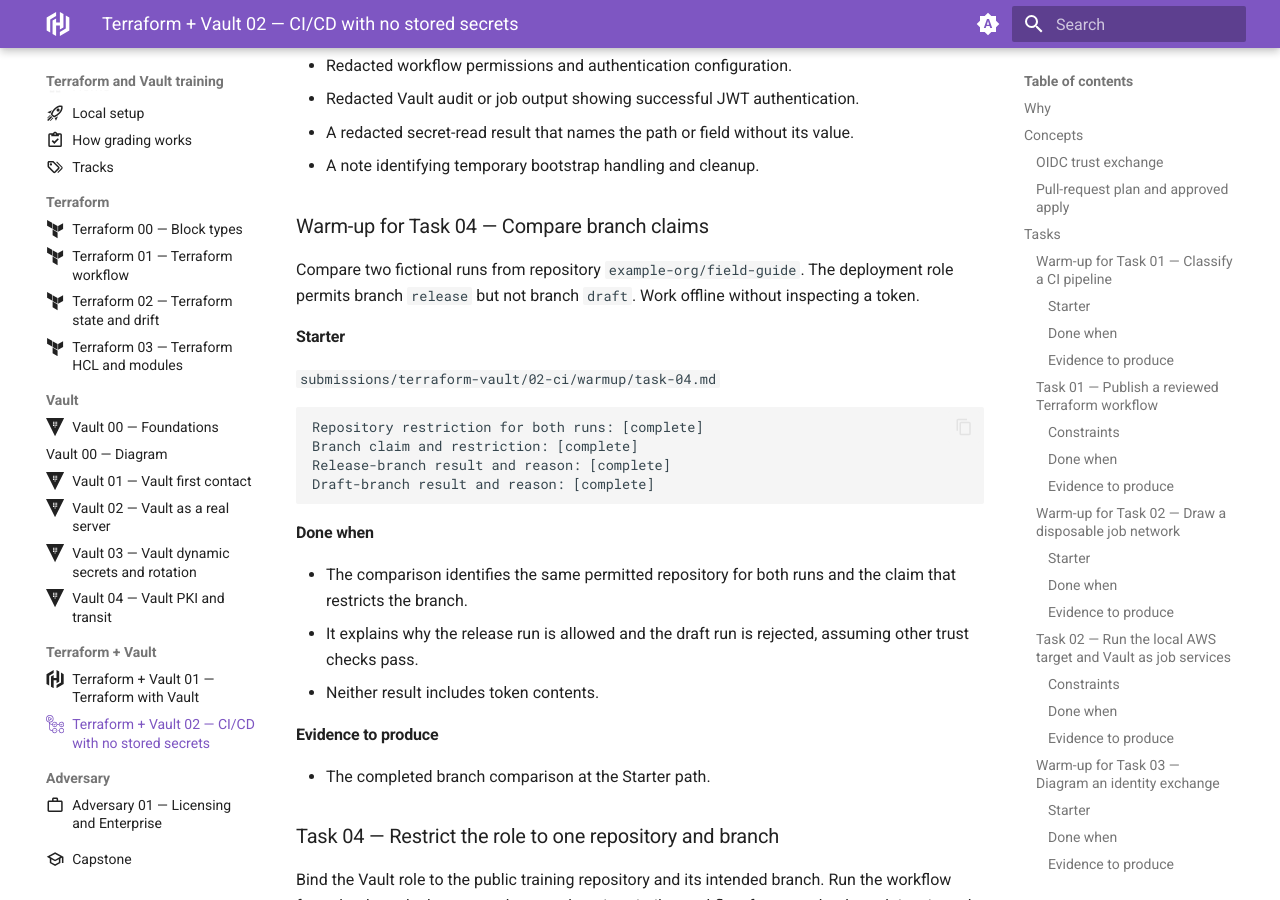
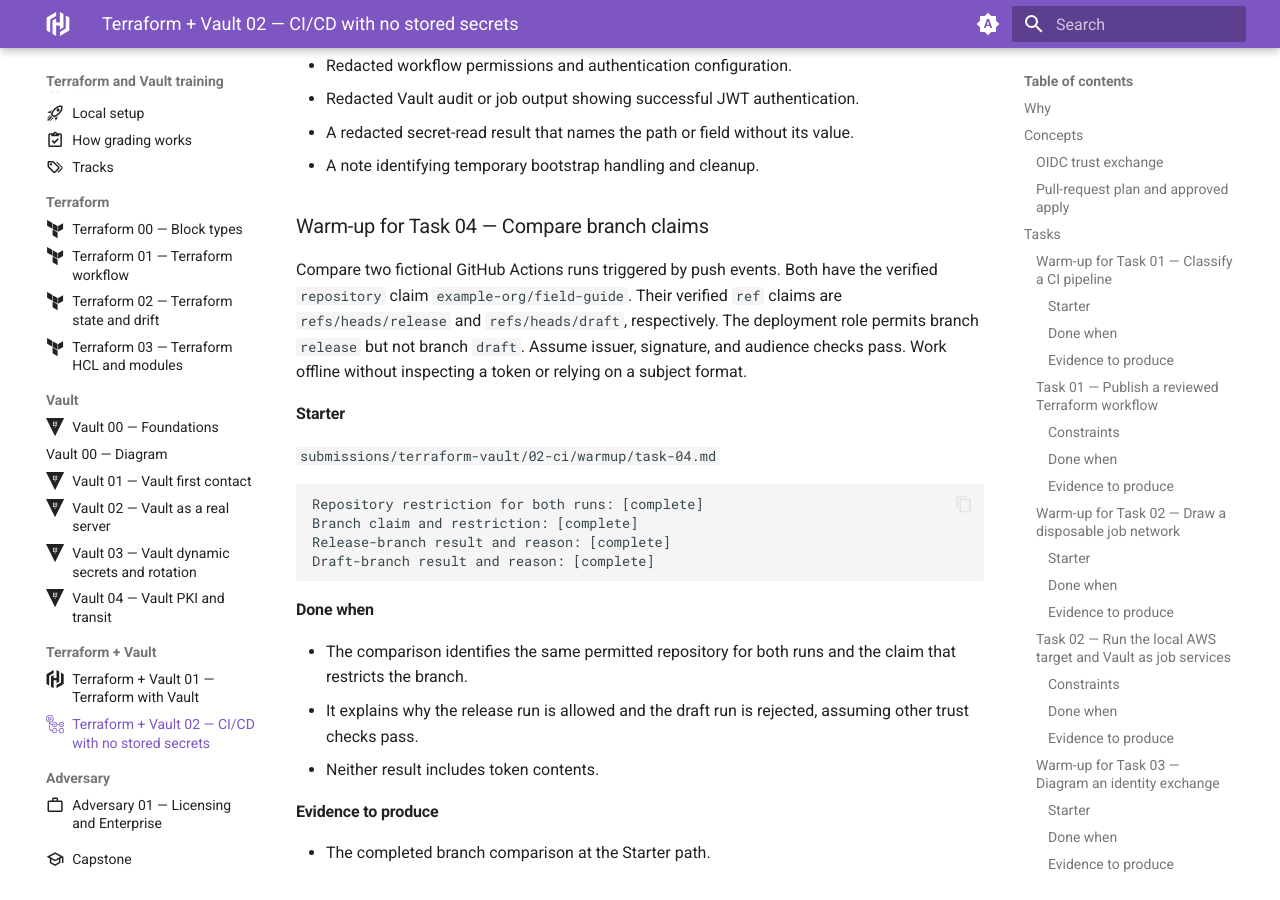
Before and after one commit to OpalBolt/Hashicorp-Katas, an MkDocs documentation site: the page built from docs/slices/terraform-vault/02-ci.md, in a window 1280 px wide and 900 px high, scrolled down 7457 px. Built offline with MkDocs 1.6.1 and Material for MkDocs 9.7.7, drawn with Linux system fonts in a browser that asks for light colours.

Commit message:
docs(integration): clarify warm-up scenarios
Distinct scenarios and explicit verified claims make the exercises answerable without reproducing the graded work.

```diff
--- a/docs/slices/terraform-vault/02-ci.md
+++ b/docs/slices/terraform-vault/02-ci.md
@@ -277,9 +277,12 @@ token in GitHub secrets or in the workflow file.
 
 ### Warm-up for Task 04 — Compare branch claims
 
-Compare two fictional runs from repository `example-org/field-guide`.
-The deployment role permits branch `release` but not branch `draft`.
-Work offline without inspecting a token.
+Compare two fictional GitHub Actions runs triggered by push events. Both have
+the verified `repository` claim `example-org/field-guide`. Their verified `ref`
+claims are `refs/heads/release` and `refs/heads/draft`, respectively. The
+deployment role permits branch `release` but not branch `draft`. Assume
+issuer, signature, and audience checks pass. Work offline without inspecting
+a token or relying on a subject format.
 
 #### Starter
 
```
Also changed, not shown: docs/slices/terraform-vault/01-terraform-vault.md (+7 -3 lines).
